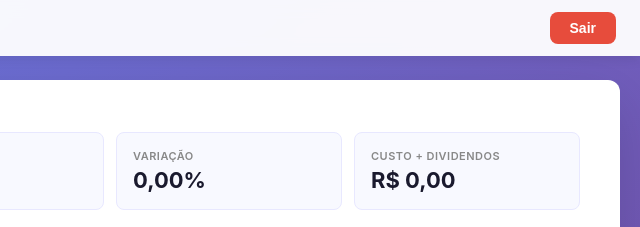
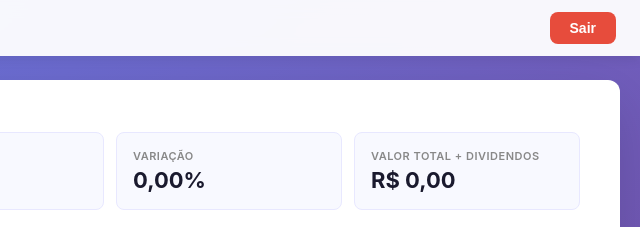
Before and after one commit to arielarrais/Site, a website: page index.html in a window 1280 px wide. Shown: the top 227 px of the page, 640-1280 px from the left. Drawn offline with nearby package versions, Linux system fonts and the light colour scheme.

Commit message:
fix: renomeia card para Valor total + Dividendos

```diff
--- a/index.html
+++ b/index.html
@@ -83,7 +83,7 @@
               <span class="metric-value" id="metric-variation">0,00%</span>
             </div>
             <div class="metric-card">
-              <span class="metric-label">Custo + Dividendos</span>
+              <span class="metric-label">Valor total + Dividendos</span>
               <span class="metric-value" id="metric-cost-dividends">R$ 0,00</span>
             </div>
           </div>
```
